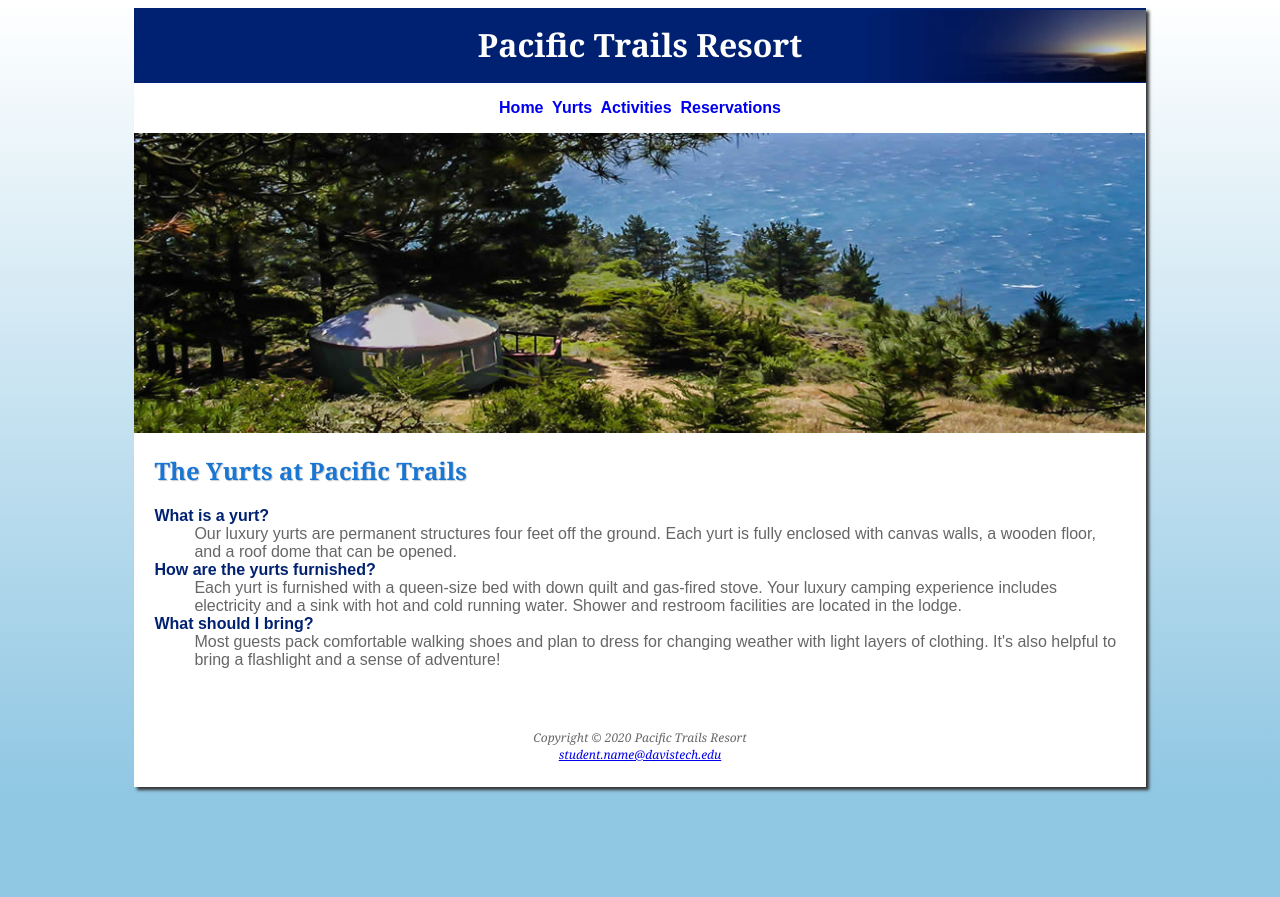
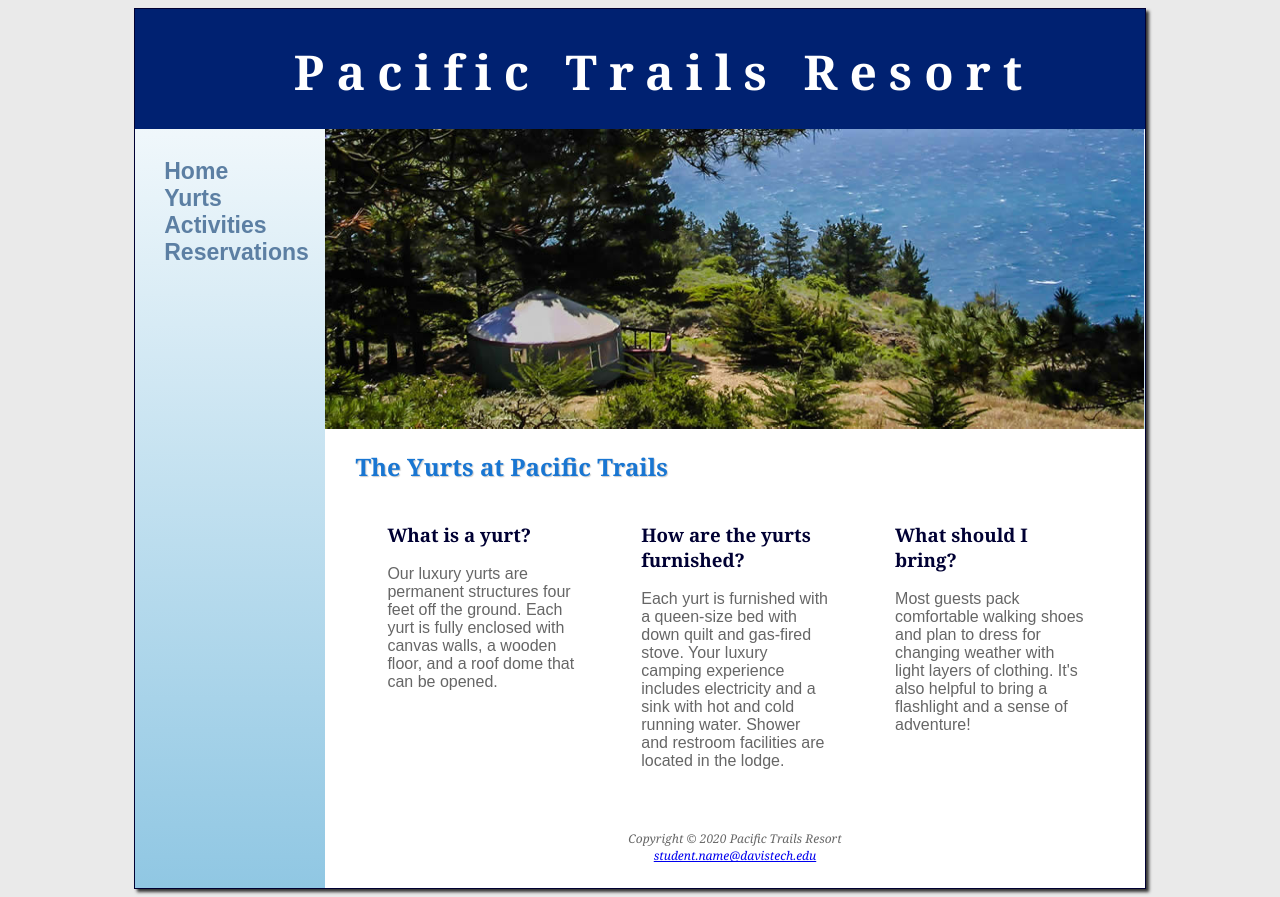
Before and after one commit to ClaudineSimonsen/s10_git_and_gitHub, a plain HTML site: page yurts.html in a window 1280 px wide. Before the commit the page ends 800 px from the top, so only its background shows below. Drawn offline with Linux system fonts and the light colour scheme.

Commit message:
create 2 column yurts page layout

```diff
--- a/pacific.css
+++ b/pacific.css
@@ -1,33 +1,62 @@
+* {
+	box-sizing: border-box;
+}
 body {
-	background-color: #90c7e3;
+	background-color: #eaeaea;
 	color: #666666;
 	font-family: Arial, Helvetica, sans-serif;
-	background-image: linear-gradient(to bottom, #ffffff, #90c7e3);
-	background-repeat: no-repeat;
 }
 header {
 	background-color: #002171;
 	color: #ffffff;
-	background-image: url(sunset.jpg);
-	background-position: right;
-	background-repeat: no-repeat;
-	height: 60px;
+	height: 120px;
 	text-align: center;
-	padding-top: 15px;
+	padding-top: 30px;
+	padding-left: 3em;
+}
+header a {
+	text-decoration: none;
+}
+header a:link {
+	color: #ffffff;
+}
+header a:visited {
+	color: #ffffff;
+}
+header a:hover {
+	color: #90c7e3;
 }
 nav {
-	background-color: #ffffff;
 	font-weight: bold;
-	text-align: center;
-	padding: 1em;
+	padding: 1.5em;
+	font-size: 120%;
+	float: left;
+	width: 160px;
 }
 nav a {
 	text-decoration: none;
+}
+nav ul {
+	list-style-type: none;
+	margin: 0px;
+	padding-left: 0px;
+	font-size: 1.2em;
+}
+nav a:link {
+	color: #5c7fa3;
+}
+nav a:visited {
+	color: #344873;
+}
+nav a:hover {
+	color: #a52a2a;
 }
 h1 {
 	margin-top: 0;
 	margin-bottom: 0;
 	font-family: Georgia, "Times New Roman", serif;
+	font-size: 3em;
+	letter-spacing: 0.25em;
 }
 h2 {
 	color: #1976d2;
@@ -45,7 +74,7 @@ dt {
 	color: #1976d2;
 	font-weight: bold;
 }
-ul {
+main ul {
 	list-style-image: url(marker.gif);
 }
 footer {
@@ -54,6 +83,8 @@ footer {
 	font-style: italic;
 	text-align: center;
 	font-family: Georgia, "Times New Roman", serif;
+	background-color: #ffffff;
+	margin-left: 190px;
 }
 #contact {
 	font-size: 90%;
@@ -62,30 +93,45 @@ footer {
 	margin-right: auto;
 	margin-left: auto;
 	width: 80%;
-	background-color: #ffffff;
+	background-color: #90c7e3;
 	min-width: 960px;
 	max-width: 2048px;
 	box-shadow: 3px 3px 3px #333333;
+	border: 1px solid #000033;
+	background-image: linear-gradient(to bottom, #ffffff, #90c7e3);
+	background-repeat: no-repeat;
 }
 main {
-	padding: 1px 20px 20px 20px;
+	padding: 1px 20px 20px 30px;
 	display: block;
+	background-color: #ffffff;
+	margin-left: 190px;
+	overflow: auto;
 }
 #homehero {
 	height: 300px;
-	background-image: url(coast.jpg);
+	background-image: url(coast2.jpg);
 	background-repeat: no-repeat;
 	background-size: 100% 100%;
+	margin-left: 190px;
 }
 #yurthero {
 	height: 300px;
 	background-image: url(yurt.jpg);
 	background-repeat: no-repeat;
 	background-size: 100% 100%;
+	margin-left: 190px;
 }
 #trailhero {
 	height: 300px;
 	background-image: url(trail.jpg);
 	background-repeat: no-repeat;
 	background-size: 100% 100%;
+	margin-left: 190px;
 }
+section {
+	float: left;
+	width: 33%;
+	padding-left: 2em;
+	padding-right: 2em;
+}
--- a/yurts.html
+++ b/yurts.html
@@ -11,14 +11,16 @@
 	<div id="wrapper">
 
 		<header>
-			<h1>Pacific Trails Resort</h1>
+			<h1><a href="index.html">Pacific Trails Resort</a></h1>
 		</header>
 
 		<nav>
-			<a href="index.html">Home</a>&nbsp;
-			<a href="yurts.html">Yurts</a>&nbsp;
-			<a href="activities.html">Activities</a>&nbsp;
-			<a href="reservations.html">Reservations</a>
+			<ul>
+				<li><a href="index.html">Home</a></li>
+				<li><a href="yurts.html">Yurts</a></li>
+				<li><a href="activities.html">Activities</a></li>
+				<li><a href="reservations.html">Reservations</a></li>
+			</ul>
 		</nav>
 
 		<div id="yurthero"></div>
@@ -27,21 +29,24 @@
 
 			<h2>The Yurts at Pacific Trails</h2>
 
-			<dl>
+			<section>
+				<h3>What is a yurt?</h3>
+				<p>Our luxury yurts are permanent structures four feet off the ground. Each yurt is fully enclosed with
+					canvas walls, a wooden floor, and a roof dome that can be opened.</p>
+			</section>
 
-				<dt><strong>What is a yurt?</strong></dt>
+			<section>
+				<h3>How are the yurts furnished?</h3>
+				<p>Each yurt is furnished with a queen-size bed with down quilt and gas-fired stove. Your luxury camping
+					experience includes electricity and a sink with hot and cold running water. Shower and restroom
+					facilities are located in the lodge.</p>
+			</section>
 
-				<dd>Our luxury yurts are permanent structures four feet off the ground. Each yurt is fully enclosed with canvas walls, a wooden floor, and a roof dome that can be opened.</dd>
-
-				<dt><strong>How are the yurts furnished?</strong></dt>
-
-				<dd>Each yurt is furnished with a queen-size bed with down quilt and gas-fired stove. Your luxury camping experience includes electricity and a sink with hot and cold running water. Shower and restroom facilities are located in the lodge.</dd>
-
-				<dt><strong>What should I bring?</strong></dt>
-
-				<dd>Most guests pack comfortable walking shoes and plan to dress for changing weather with light layers of clothing. It's also helpful to bring a flashlight and a sense of adventure!</dd>
-
-			</dl>
+			<section>
+				<h3>What should I bring?</h3>
+				<p>Most guests pack comfortable walking shoes and plan to dress for changing weather with light layers
+					of clothing. It's also helpful to bring a flashlight and a sense of adventure!</p>
+			</section>
 
 		</main>
 
```
Also changed, not shown: sunset.jpg (deleted).
